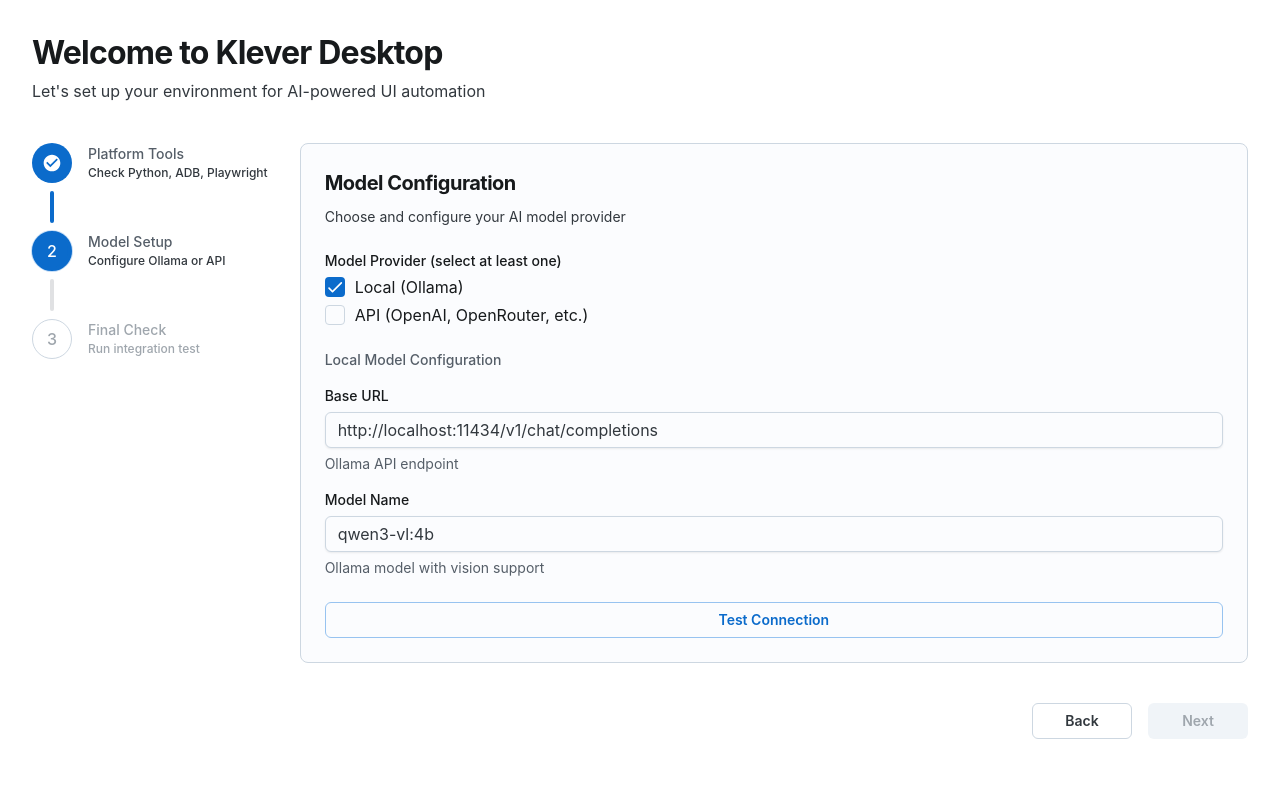
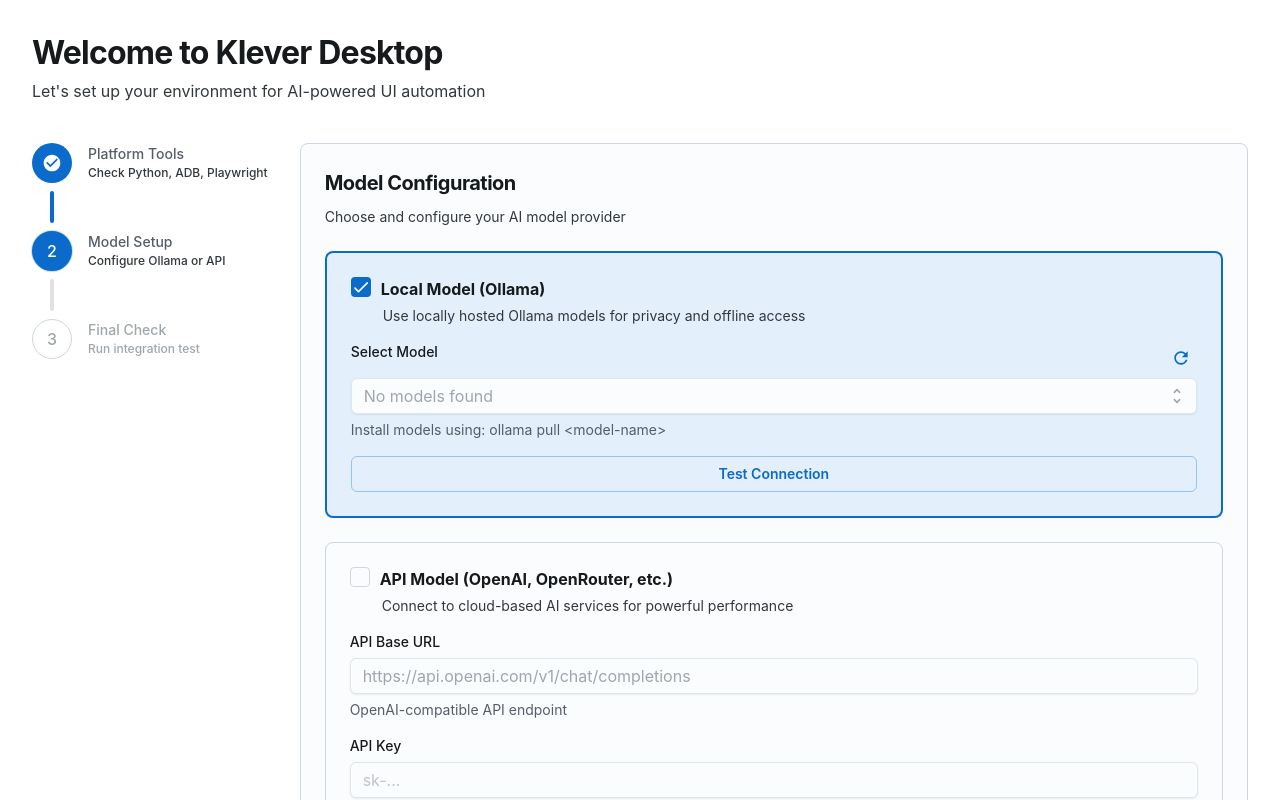
Before and after one commit to FigmaAI/KleverDesktop, a React (Vite) app: page /setup in a window 1280 px wide. Both pictures are taken after a click on the button "Next". Shown: the top 800 px of the page. Built offline with nearby package versions, Linux system fonts and the light colour scheme.

Commit message:
Update model selector

```diff
--- a/package.json
+++ b/package.json
@@ -8,7 +8,7 @@
     "build": "tsc && vite build",
     "preview": "vite preview",
     "electron": "electron .",
-    "electron:dev": "concurrently \"npm run dev\" \"wait-on http://localhost:5173 && electron .\"",
+    "electron:dev": "concurrently \"npm run dev\" \"wait-on http://localhost:5173 && NODE_ENV=development electron .\"",
     "package": "npm run build && electron-builder",
     "lint": "eslint . --ext .ts,.tsx,.js,.jsx",
     "lint:fix": "eslint . --ext .ts,.tsx,.js,.jsx --fix"
--- a/src/pages/SetupWizard.tsx
+++ b/src/pages/SetupWizard.tsx
@@ -1,4 +1,4 @@
-import { useState } from 'react'
+import React, { useState, useEffect, useCallback } from 'react'
 import { useNavigate } from 'react-router-dom'
 import { motion, AnimatePresence } from 'framer-motion'
 import {
@@ -18,11 +18,15 @@
   FormHelperText,
   Alert,
   CircularProgress,
+  Select,
+  Option,
+  IconButton,
 } from '@mui/joy'
 import {
   CheckCircle as CheckCircleIcon,
   CircleOutlined as CircleOutlinedIcon,
   Warning as WarningIcon,
+  Refresh as RefreshIcon,
 } from '@mui/icons-material'
 import Checkbox from '@mui/joy/Checkbox'
 import { TerminalOutput } from 'react-terminal-ui'
@@ -55,8 +59,15 @@
     localBaseUrl: 'http://localhost:11434/v1/chat/completions',
     localModel: 'qwen3-vl:4b',
   })
-  const [testStatus, setTestStatus] = useState<'idle' | 'testing' | 'success' | 'error'>('idle')
-  const [testMessage, setTestMessage] = useState<string>('')
+  const [localTestStatus, setLocalTestStatus] = useState<'idle' | 'testing' | 'success' | 'error'>('idle')
+  const [localTestMessage, setLocalTestMessage] = useState<string>('')
+  const [apiTestStatus, setApiTestStatus] = useState<'idle' | 'testing' | 'success' | 'error'>('idle')
+  const [apiTestMessage, setApiTestMessage] = useState<string>('')
+
+  // Ollama models state
+  const [ollamaModels, setOllamaModels] = useState<string[]>([])
+  const [ollamaLoading, setOllamaLoading] = useState(false)
+  const [ollamaError, setOllamaError] = useState<string>('')
 
   // Integration test state
   const [integrationTestRunning, setIntegrationTestRunning] = useState(false)
@@ -78,38 +89,59 @@
     }
   }
 
-  const handleTestConnection = async () => {
-    // Validate at least one model is selected
-    if (!modelConfig.enableLocal && !modelConfig.enableApi) {
-      setTestStatus('error')
-      setTestMessage('Please select at least one model type')
-      return
-    }
-
-    setTestStatus('testing')
-    setTestMessage('')
+  const handleTestLocalConnection = async () => {
+    setLocalTestStatus('testing')
+    setLocalTestMessage('')
 
     try {
       const result = await window.electronAPI.testModelConnection({
-        enableLocal: modelConfig.enableLocal,
-        enableApi: modelConfig.enableApi,
-        apiBaseUrl: modelConfig.apiBaseUrl,
-        apiKey: modelConfig.apiKey,
-        apiModel: modelConfig.apiModel,
+        enableLocal: true,
+        enableApi: false,
+        apiBaseUrl: '',
+        apiKey: '',
+        apiModel: '',
         localBaseUrl: modelConfig.localBaseUrl,
         localModel: modelConfig.localModel,
       })
 
       if (result.success) {
-        setTestStatus('success')
-        setTestMessage(result.message || 'Connection successful!')
+        setLocalTestStatus('success')
+        setLocalTestMessage(result.message || 'Connection successful!')
       } else {
-        setTestStatus('error')
-        setTestMessage(result.message || 'Connection failed')
+        setLocalTestStatus('error')
+        setLocalTestMessage(result.message || 'Connection failed')
       }
     } catch (error) {
-      setTestStatus('error')
-      setTestMessage(error instanceof Error ? error.message : 'Unknown error occurred')
+      setLocalTestStatus('error')
+      setLocalTestMessage(error instanceof Error ? error.message : 'Unknown error occurred')
+    }
+  }
+
+  const handleTestApiConnection = async () => {
+    setApiTestStatus('testing')
+    setApiTestMessage('')
+
+    try {
+      const result = await window.electronAPI.testModelConnection({
+        enableLocal: false,
+        enableApi: true,
+        apiBaseUrl: modelConfig.apiBaseUrl,
+        apiKey: modelConfig.apiKey,
+        apiModel: modelConfig.apiModel,
+        localBaseUrl: '',
+        localModel: '',
+      })
+
+      if (result.success) {
+        setApiTestStatus('success')
+        setApiTestMessage(result.message || 'Connection successful!')
+      } else {
+        setApiTestStatus('error')
+        setApiTestMessage(result.message || 'Connection failed')
+      }
+    } catch (error) {
+      setApiTestStatus('error')
+      setApiTestMessage(error instanceof Error ? error.message : 'Unknown error occurred')
     }
   }
 
@@ -126,10 +158,51 @@
       })
       handleNext()
     } catch (error) {
-      setTestStatus('error')
-      setTestMessage(error instanceof Error ? error.message : 'Failed to save configuration')
+      setLocalTestStatus('error')
+      setLocalTestMessage(error instanceof Error ? error.message : 'Failed to save configuration')
     }
   }
+
+  // Fetch Ollama models
+  const fetchOllamaModels = useCallback(async () => {
+    setOllamaLoading(true)
+    setOllamaError('')
+
+    try {
+      const result = await window.electronAPI.checkOllama()
+      console.log('Ollama API result:', result)
+
+      if (result.success && result.running && result.models) {
+        const modelNames = result.models.map((model: { name?: string } | string) =>
+          typeof model === 'string' ? model : (model.name || '')
+        )
+        console.log('Parsed model names:', modelNames)
+        setOllamaModels(modelNames)
+
+        // Auto-select first model if none selected
+        if (modelNames.length > 0 && !modelConfig.localModel) {
+          setModelConfig((prev) => ({ ...prev, localModel: modelNames[0] }))
+        }
+      } else {
+        console.log('Ollama check failed:', result)
+        setOllamaError('Ollama is not running or no models found')
+        setOllamaModels([])
+      }
+    } catch (error) {
+      console.error('Error fetching Ollama models:', error)
+      setOllamaError(error instanceof Error ? error.message : 'Failed to fetch models')
+      setOllamaModels([])
+    } finally {
+      setOllamaLoading(false)
+    }
+  }, [modelConfig.localModel])
+
+  // Auto-fetch models when local model is enabled
+  useEffect(() => {
+    if (modelConfig.enableLocal && currentStep === 1) {
+      fetchOllamaModels()
+    }
+  }, [modelConfig.enableLocal, currentStep, fetchOllamaModels])
 
   const handleRunIntegrationTest = async () => {
     setIntegrationTestRunning(true)
@@ -375,74 +448,153 @@
                       </Typography>
 
                       <Stack spacing={3}>
-                        {/* Model Type Selection */}
-                        <FormControl>
-                          <FormLabel>Model Provider (select at least one)</FormLabel>
-                          <Stack spacing={1}>
+                        {/* Helper text */}
+                        {!modelConfig.enableLocal && !modelConfig.enableApi && (
+                          <Alert color="warning" variant="soft">
+                            Please select at least one model provider
+                          </Alert>
+                        )}
+
+                        {/* Local Model Card */}
+                        <Sheet
+                          variant="outlined"
+                          sx={{
+                            p: 3,
+                            borderRadius: 'md',
+                            border: modelConfig.enableLocal ? '2px solid' : '1px solid',
+                            borderColor: modelConfig.enableLocal ? 'primary.500' : 'neutral.outlinedBorder',
+                            bgcolor: modelConfig.enableLocal ? 'primary.softBg' : 'background.surface',
+                            transition: 'all 0.2s ease',
+                            '&:hover': {
+                              borderColor: modelConfig.enableLocal ? 'primary.600' : 'neutral.outlinedHoverBorder',
+                            },
+                          }}
+                        >
+                          <Box sx={{ mb: 2 }}>
                             <Checkbox
-                              label="Local (Ollama)"
+                              label={
+                                <Typography level="title-md" fontWeight="bold">
+                                  Local Model (Ollama)
+                                </Typography>
+                              }
                               checked={modelConfig.enableLocal}
                               onChange={(e) =>
                                 setModelConfig({ ...modelConfig, enableLocal: e.target.checked })
                               }
+                              sx={{ mb: 0.5 }}
                             />
+                            <Typography level="body-sm" textColor="text.secondary" sx={{ ml: 4 }}>
+                              Use locally hosted Ollama models for privacy and offline access
+                            </Typography>
+                          </Box>
+
+                          <Stack spacing={2}>
+                            <FormControl>
+                              <Box sx={{ display: 'flex', justifyContent: 'space-between', alignItems: 'center', mb: 0.5 }}>
+                                <FormLabel>Select Model</FormLabel>
+                                <IconButton
+                                  size="sm"
+                                  variant="plain"
+                                  color="primary"
+                                  onClick={fetchOllamaModels}
+                                  disabled={!modelConfig.enableLocal || ollamaLoading}
+                                >
+                                  <RefreshIcon />
+                                </IconButton>
+                              </Box>
+                              {ollamaLoading ? (
+                                <Box sx={{ display: 'flex', alignItems: 'center', gap: 1, p: 1.5 }}>
+                                  <CircularProgress size="sm" />
+                                  <Typography level="body-sm">Loading models...</Typography>
+                                </Box>
+                              ) : ollamaError ? (
+                                <Alert color="warning" variant="soft" size="sm">
+                                  {ollamaError}
+                                </Alert>
+                              ) : (
+                                <Select
+                                  value={modelConfig.localModel}
+                                  onChange={(_, value) => setModelConfig({ ...modelConfig, localModel: value || '' })}
+                                  disabled={!modelConfig.enableLocal || ollamaModels.length === 0}
+                                  placeholder={ollamaModels.length === 0 ? 'No models found' : 'Select a model'}
+                                >
+                                  {ollamaModels.map((model) => (
+                                    <Option key={model} value={model}>
+                                      {model}
+                                    </Option>
+                                  ))}
+                                </Select>
+                              )}
+                              <FormHelperText>
+                                {ollamaModels.length > 0
+                                  ? `${ollamaModels.length} model(s) available`
+                                  : 'Install models using: ollama pull <model-name>'}
+                              </FormHelperText>
+                            </FormControl>
+
+                            <Button
+                              variant="outlined"
+                              color="primary"
+                              onClick={handleTestLocalConnection}
+                              loading={localTestStatus === 'testing'}
+                              disabled={!modelConfig.enableLocal}
+                              fullWidth
+                            >
+                              Test Connection
+                            </Button>
+
+                            {localTestStatus !== 'idle' && localTestStatus !== 'testing' && (
+                              <Alert
+                                color={localTestStatus === 'success' ? 'success' : 'danger'}
+                                startDecorator={localTestStatus === 'success' ? <CheckCircleIcon /> : <WarningIcon />}
+                              >
+                                {localTestMessage}
+                              </Alert>
+                            )}
+                          </Stack>
+                        </Sheet>
+
+                        {/* API Model Card */}
+                        <Sheet
+                          variant="outlined"
+                          sx={{
+                            p: 3,
+                            borderRadius: 'md',
+                            border: modelConfig.enableApi ? '2px solid' : '1px solid',
+                            borderColor: modelConfig.enableApi ? 'primary.500' : 'neutral.outlinedBorder',
+                            bgcolor: modelConfig.enableApi ? 'primary.softBg' : 'background.surface',
+                            transition: 'all 0.2s ease',
+                            '&:hover': {
+                              borderColor: modelConfig.enableApi ? 'primary.600' : 'neutral.outlinedHoverBorder',
+                            },
+                          }}
+                        >
+                          <Box sx={{ mb: 2 }}>
                             <Checkbox
-                              label="API (OpenAI, OpenRouter, etc.)"
+                              label={
+                                <Typography level="title-md" fontWeight="bold">
+                                  API Model (OpenAI, OpenRouter, etc.)
+                                </Typography>
+                              }
                               checked={modelConfig.enableApi}
                               onChange={(e) =>
                                 setModelConfig({ ...modelConfig, enableApi: e.target.checked })
                               }
+                              sx={{ mb: 0.5 }}
                             />
-                          </Stack>
-                          {!modelConfig.enableLocal && !modelConfig.enableApi && (
-                            <FormHelperText sx={{ color: 'danger.500' }}>
-                              Please select at least one model provider
-                            </FormHelperText>
-                          )}
-                        </FormControl>
+                            <Typography level="body-sm" textColor="text.secondary" sx={{ ml: 4 }}>
+                              Connect to cloud-based AI services for powerful performance
+                            </Typography>
+                          </Box>
 
-                        {/* Local Configuration */}
-                        {modelConfig.enableLocal && (
                           <Stack spacing={2}>
-                            <Typography level="body-sm" fontWeight="md" sx={{ mt: 1 }}>
-                              Local Model Configuration
-                            </Typography>
-                            <FormControl>
-                              <FormLabel>Base URL</FormLabel>
-                              <Input
-                                value={modelConfig.localBaseUrl}
-                                onChange={(e) =>
-                                  setModelConfig({ ...modelConfig, localBaseUrl: e.target.value })
-                                }
-                                placeholder="http://localhost:11434/v1/chat/completions"
-                              />
-                              <FormHelperText>Ollama API endpoint</FormHelperText>
-                            </FormControl>
-
-                            <FormControl>
-                              <FormLabel>Model Name</FormLabel>
-                              <Input
-                                value={modelConfig.localModel}
-                                onChange={(e) => setModelConfig({ ...modelConfig, localModel: e.target.value })}
-                                placeholder="qwen3-vl:4b"
-                              />
-                              <FormHelperText>Ollama model with vision support</FormHelperText>
-                            </FormControl>
-                          </Stack>
-                        )}
-
-                        {/* API Configuration */}
-                        {modelConfig.enableApi && (
-                          <Stack spacing={2}>
-                            <Typography level="body-sm" fontWeight="md" sx={{ mt: 1 }}>
-                              API Model Configuration
-                            </Typography>
                             <FormControl>
                               <FormLabel>API Base URL</FormLabel>
                               <Input
                                 value={modelConfig.apiBaseUrl}
                                 onChange={(e) => setModelConfig({ ...modelConfig, apiBaseUrl: e.target.value })}
                                 placeholder="https://api.openai.com/v1/chat/completions"
+                                disabled={!modelConfig.enableApi}
                               />
                               <FormHelperText>OpenAI-compatible API endpoint</FormHelperText>
                             </FormControl>
@@ -454,6 +606,7 @@
                                 value={modelConfig.apiKey}
                                 onChange={(e) => setModelConfig({ ...modelConfig, apiKey: e.target.value })}
                                 placeholder="sk-..."
+                                disabled={!modelConfig.enableApi}
                               />
                               <FormHelperText>Your API key</FormHelperText>
                             </FormControl>
@@ -464,42 +617,32 @@
                                 value={modelConfig.apiModel}
                                 onChange={(e) => setModelConfig({ ...modelConfig, apiModel: e.target.value })}
                                 placeholder="gpt-4o-mini"
+                                disabled={!modelConfig.enableApi}
                               />
                               <FormHelperText>Model identifier</FormHelperText>
                             </FormControl>
-                          </Stack>
-                        )}
 
-                        {/* Test Connection */}
-                        <Box>
                             <Button
                               variant="outlined"
                               color="primary"
-                            onClick={handleTestConnection}
-                            loading={testStatus === 'testing'}
+                              onClick={handleTestApiConnection}
+                              loading={apiTestStatus === 'testing'}
+                              disabled={!modelConfig.enableApi}
                               fullWidth
                             >
                               Test Connection
                             </Button>
-                        </Box>
 
-                        {/* Test Status */}
-                        {testStatus !== 'idle' && (
+                            {apiTestStatus !== 'idle' && apiTestStatus !== 'testing' && (
                               <Alert
-                            color={testStatus === 'success' ? 'success' : testStatus === 'error' ? 'danger' : 'neutral'}
-                            startDecorator={
-                              testStatus === 'testing' ? (
-                                <CircularProgress size="sm" />
-                              ) : testStatus === 'success' ? (
-                                <CheckCircleIcon />
-                              ) : (
-                                <WarningIcon />
-                              )
-                            }
+                                color={apiTestStatus === 'success' ? 'success' : 'danger'}
+                                startDecorator={apiTestStatus === 'success' ? <CheckCircleIcon /> : <WarningIcon />}
                               >
-                            {testMessage}
+                                {apiTestMessage}
                               </Alert>
                             )}
+                          </Stack>
+                        </Sheet>
                       </Stack>
                     </Sheet>
                   </motion.div>
@@ -605,8 +748,11 @@
                 <Button
                   variant="solid"
                   color="primary"
-                  onClick={handleSaveConfig}
-                  disabled={testStatus !== 'success'}
+                  onClick={handleSaveConfig}                  disabled={
+                    (!modelConfig.enableLocal && !modelConfig.enableApi) ||
+                    (modelConfig.enableLocal && localTestStatus !== 'success') ||
+                    (modelConfig.enableApi && apiTestStatus !== 'success')
+                  }
                   sx={{ minWidth: 100 }}
                 >
                   Next
```
Also changed, not shown: main.js (+7 -3 lines), 1 other file (tests, documents, lock files or other folders). Lines whose indentation alone changed are shown as unchanged.
